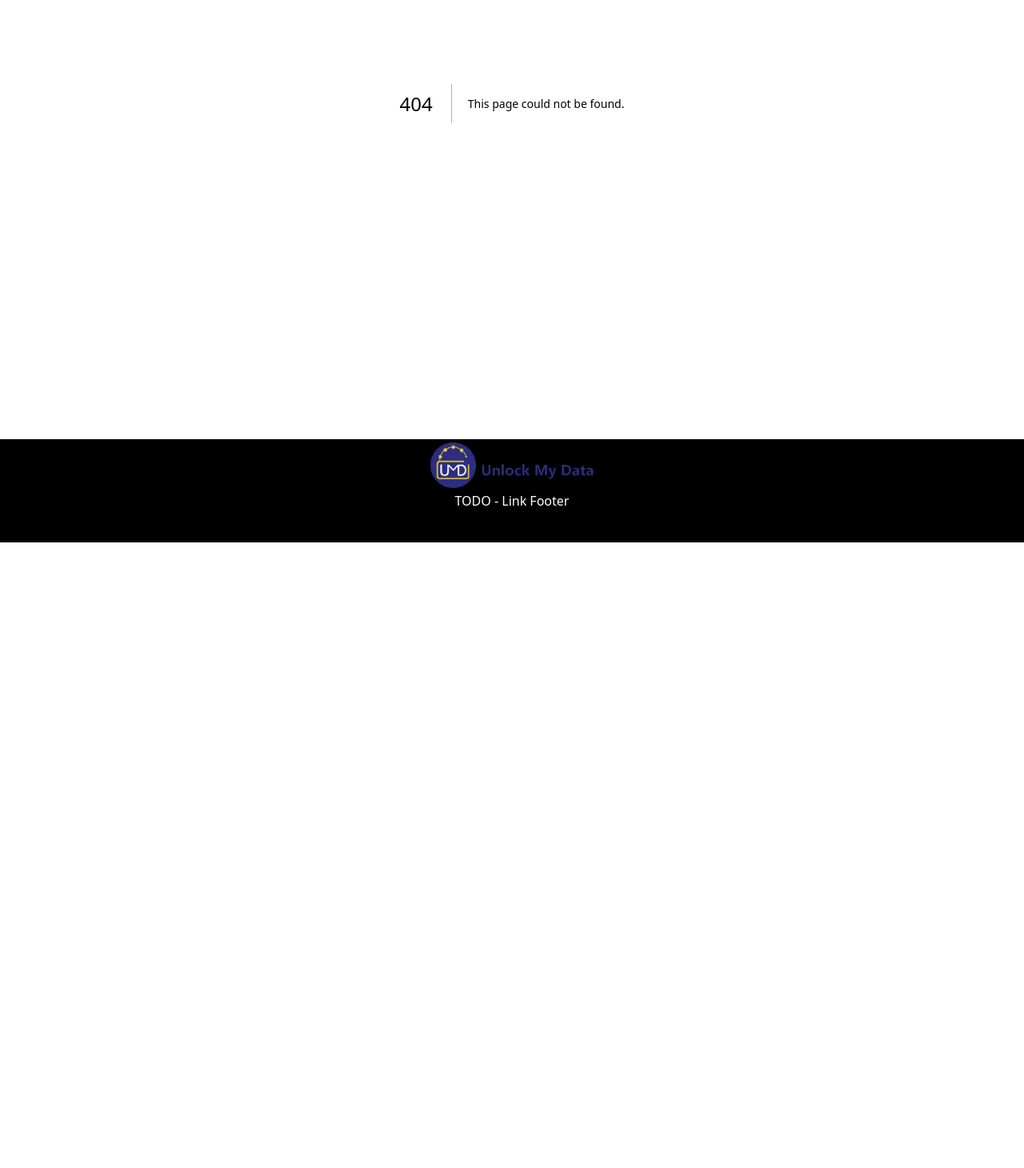
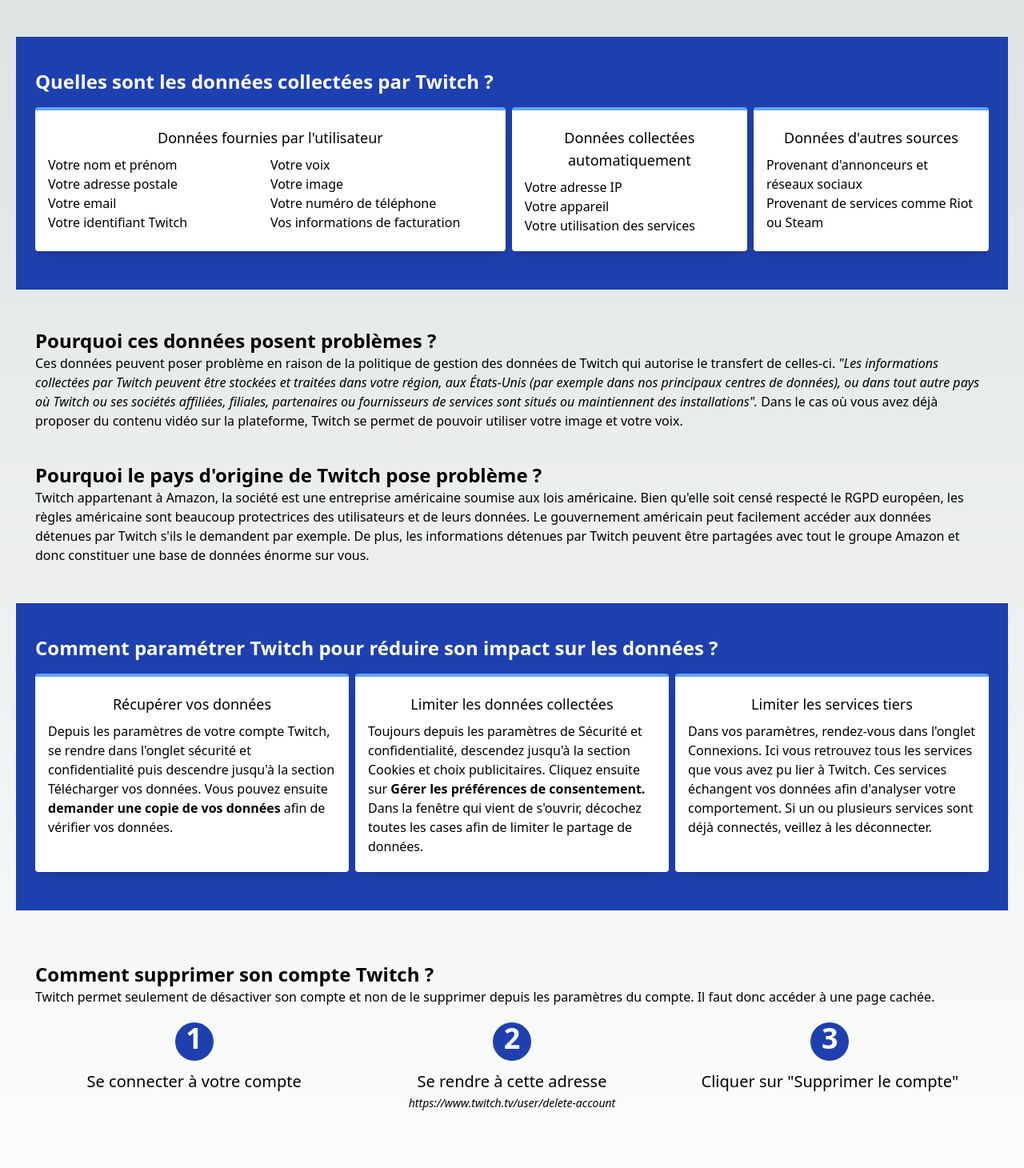
Before and after one commit to les-enovateurs/unlock-my-data, a Next.js app: page /twitch in a window 1280 px wide. Before the commit this address had no page. Shown: the part 470-1930 px from the top of the page at 80% size. Before the commit the page ends 1148 px from the top, so only its background shows below. Built offline with nearby package versions, Linux system fonts and the light colour scheme.

Commit message:
Twitch page

```diff
--- /dev/null
+++ b/app/twitch/page.tsx
@@ -0,0 +1,125 @@
+import Image from "next/image"
+import Link from "next/link";
+
+export default function Home() {
+  return (
+    <>
+        <section className="container mx-auto max-w-screen-xl">
+          <div className="flex flex-col md:flex-row gap-10 justify-center p-6 items-center">
+            <Image src={'/twitch_logo.svg'} alt="Logo de Twitch" width={400} height={250} sizes="(max-with: 768px) 100%, 45%" className="md:w-1/3"/>
+            <div className="md:w-1/2">
+              <h1 className="font-bold text-4xl text-blue-800">Twitch</h1>
+              <h2 className="text-xl italic mb-3">La plateforme de streaming d&apos;Amazon</h2>
+              <p className="mb-2"><span className="font-medium">Groupe :</span> Amazon Corporation</p>
+              <Image src={'/usa_flag.webp'} alt="Drapeau américain" width={32} height={32} className="inline-block mr-2"/>
+              <span className="inline-block">Américaine</span>
+              <Link className="mt-2 block italic" href={'https://www.twitch.tv/p/fr-fr/legal/privacy-notice/20220719'} target="_blank">https://www.twitch.tv/p/fr-fr/legal/privacy-notice/20220719</Link>
+            </div>
+          </div>
+        </section>
+        <section className="bg-blue-800 py-10 px-6">
+          <div className="container mx-auto max-w-screen-xl">
+            <h2 className="font-bold text-2xl text-white mb-2">Quelles sont les données collectées par Twitch ?</h2>
+            <div className="flex flex-col gap-2 md:flex-row">
+              <div className="border-t-4 border-blue-400 md:w-1/2 rounded shadow-lg bg-white px-4 py-5 flex flex-col content-center my-2 gap-2">
+                <h3 className="font-medium text-lg text-center">Données fournies par l&apos;utilisateur</h3>
+                <div className="flex flex-col md:flex-row">
+                  <ul className="md:w-1/2 md:inline-block">
+                    <li>Votre nom et prénom</li>
+                    <li>Votre adresse postale</li>
+                    <li>Votre email</li>
+                    <li>Votre identifiant Twitch</li>
+                  </ul>
+                  <ul className="md:w-1/2 md:inline-block">
+                    <li>Votre voix</li>
+                    <li>Votre image</li>
+                    <li>Votre numéro de téléphone</li>
+                    <li>Vos informations de facturation</li>
+                  </ul>
+                </div>
+              </div>
+              <div className="border-t-4 border-blue-400 md:w-1/4 rounded shadow-lg bg-white px-4 py-5 flex flex-col content-center my-2 gap-2">
+                <h3 className="font-medium text-lg text-center">Données collectées automatiquement</h3>
+                <ul>
+                  <li>Votre adresse IP</li>
+                  <li>Votre appareil</li>
+                  <li>Votre utilisation des services</li>
+                </ul>
+              </div>
+              <div className="border-t-4 border-blue-400 md:w-1/4 rounded shadow-lg bg-white px-4 py-5 flex flex-col content-center my-2 gap-2">
+                <h3 className="font-medium text-lg text-center">Données d&apos;autres sources</h3>
+                <ul>
+                  <li>Provenant d&apos;annonceurs et réseaux sociaux</li>
+                  <li>Provenant de services comme Riot ou Steam</li>
+                </ul>
+              </div>
+            </div>
+          </div>
+        </section>
+        <section className="container mx-auto max-w-screen-xl p-6 pb-2">
+          <h2 className="font-bold text-2xl">Pourquoi ces données posent problèmes ?</h2>
+          <p>Ces données peuvent poser problème en raison de la politique de gestion des données de Twitch qui autorise le transfert de celles-ci.
+            <em> &quot;Les informations collectées par Twitch peuvent être stockées et traitées dans votre région, aux États-Unis
+            (par exemple dans nos principaux centres de données), ou dans tout autre pays où Twitch ou ses sociétés affiliées,
+            filiales, partenaires ou fournisseurs de services sont situés ou maintiennent des installations&quot;. </em>
+            Dans le cas où vous avez déjà proposer du contenu vidéo sur la plateforme, Twitch se permet de pouvoir utiliser votre image et
+            votre voix.
+          </p>
+        </section>
+        <section className="container mx-auto max-w-screen-xl p-6 pt-2">
+          <h2 className="font-bold text-2xl">Pourquoi le pays d&apos;origine de Twitch pose problème ?</h2>
+          <p>Twitch appartenant à Amazon, la société est une entreprise américaine soumise aux lois américaine.
+            Bien qu&apos;elle soit censé respecté le RGPD européen, les règles américaine sont beaucoup protectrices des utilisateurs et de leurs données.
+            Le gouvernement américain peut facilement accéder aux données détenues par Twitch s&apos;ils le demandent par exemple.
+            De plus, les informations détenues par Twitch peuvent être partagées avec tout le groupe Amazon et donc constituer une base de données énorme sur vous.</p>
+        </section>
+        <section className="bg-blue-800 py-10 px-6">
+          <div className="container mx-auto max-w-screen-xl">
+            <h2 className="font-bold text-2xl text-white mb-2">Comment paramétrer Twitch pour réduire son impact sur les données ?</h2>
+            <div className="flex flex-col gap-2 md:flex-row">
+              <div className="border-t-4 border-blue-400 md:w-1/3 rounded shadow-lg bg-white px-4 py-5 flex flex-col content-center my-2 gap-2">
+                <h3 className="font-medium text-lg text-center">Récupérer vos données</h3>
+                <p>Depuis les paramètres de votre compte Twitch, se rendre dans l&apos;onglet sécurité et confidentialité puis descendre
+                  jusqu&apos;à la section Télécharger vos données. Vous pouvez ensuite <b>demander une copie de vos données</b> afin
+                  de vérifier vos données.
+                </p>
+              </div>
+              <div className="border-t-4 border-blue-400 md:w-1/3 rounded shadow-lg bg-white px-4 py-5 flex flex-col content-center my-2 gap-2">
+                <h3 className="font-medium text-lg text-center">Limiter les données collectées</h3>
+                <p>Toujours depuis les paramètres de Sécurité et confidentialité, descendez jusqu&apos;à la section
+                  Cookies et choix publicitaires. Cliquez ensuite sur <b>Gérer les préférences de consentement. </b>
+                  Dans la fenêtre qui vient de s&apos;ouvrir, décochez toutes les cases afin de limiter le partage de données.
+                </p>
+              </div>
+              <div className="border-t-4 border-blue-400 md:w-1/3 rounded shadow-lg bg-white px-4 py-5 flex flex-col content-center my-2 gap-2">
+                <h3 className="font-medium text-lg text-center">Limiter les services tiers</h3>
+                <p>Dans vos paramètres, rendez-vous dans l&apos;onglet Connexions. Ici vous retrouvez tous les services que vous avez pu lier à Twitch.
+                  Ces services échangent vos données afin d&apos;analyser votre comportement. Si un ou plusieurs services sont déjà connectés, veillez
+                  à les déconnecter.
+                </p>
+              </div>
+            </div>
+          </div>
+        </section>
+        <section className="container mx-auto max-w-screen-xl py-10 px-6 mb-4">
+          <h2 className="font-bold text-2xl">Comment supprimer son compte Twitch ?</h2>
+          <p className="mb-5">Twitch permet seulement de désactiver son compte et non de le supprimer depuis les paramètres du compte. Il faut donc accéder à une page cachée.</p>
+          <div className="flex flex-col md:flex-row">
+            <div className="md:w-1/3 text-center mb-8">
+              <div><span className="block text-4xl font-bold bg-blue-800 text-white mx-auto rounded-full w-12 h-12">1</span></div>
+              <h3 className="mt-3 font-medium text-xl">Se connecter à votre compte</h3>
+            </div>
+            <div className="md:w-1/3 text-center mb-8">
+              <div><span className="block text-4xl font-bold bg-blue-800 text-white mx-auto rounded-full w-12 h-12">2</span></div>
+              <h3 className="mt-3 font-medium text-xl">Se rendre à cette adresse</h3>
+              <Link href={'https://www.twitch.tv/user/delete-account'} target="_blank" className="italic text-sm">https://www.twitch.tv/user/delete-account</Link>
+            </div>
+            <div className="md:w-1/3 text-center mb-8">
+              <div><span className="block text-4xl font-bold bg-blue-800 text-white mx-auto rounded-full w-12 h-12">3</span></div>
+              <h3 className="mt-3 font-medium text-xl">Cliquer sur &quot;Supprimer le compte&quot;</h3>
+            </div>
+          </div>
+        </section>
+    </>
+  );
+}
```
Also changed, not shown: public/Twitch_logo.svg (added), public/usa_flag.webp (added).
